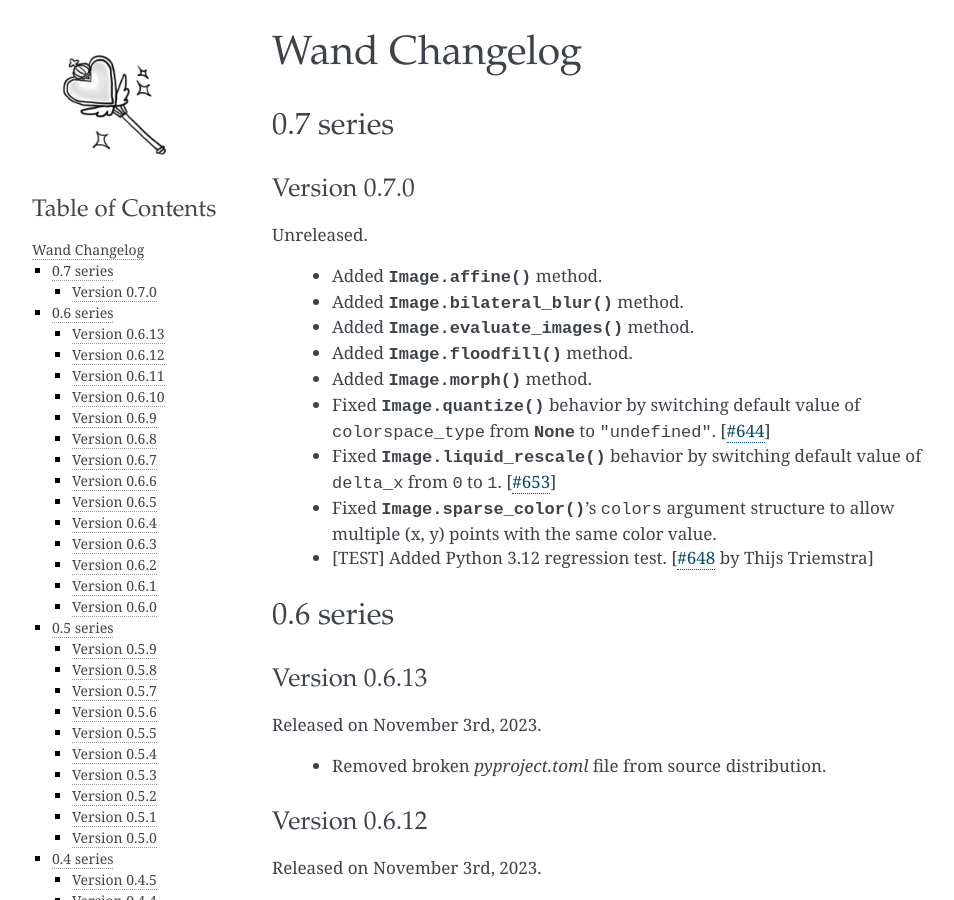
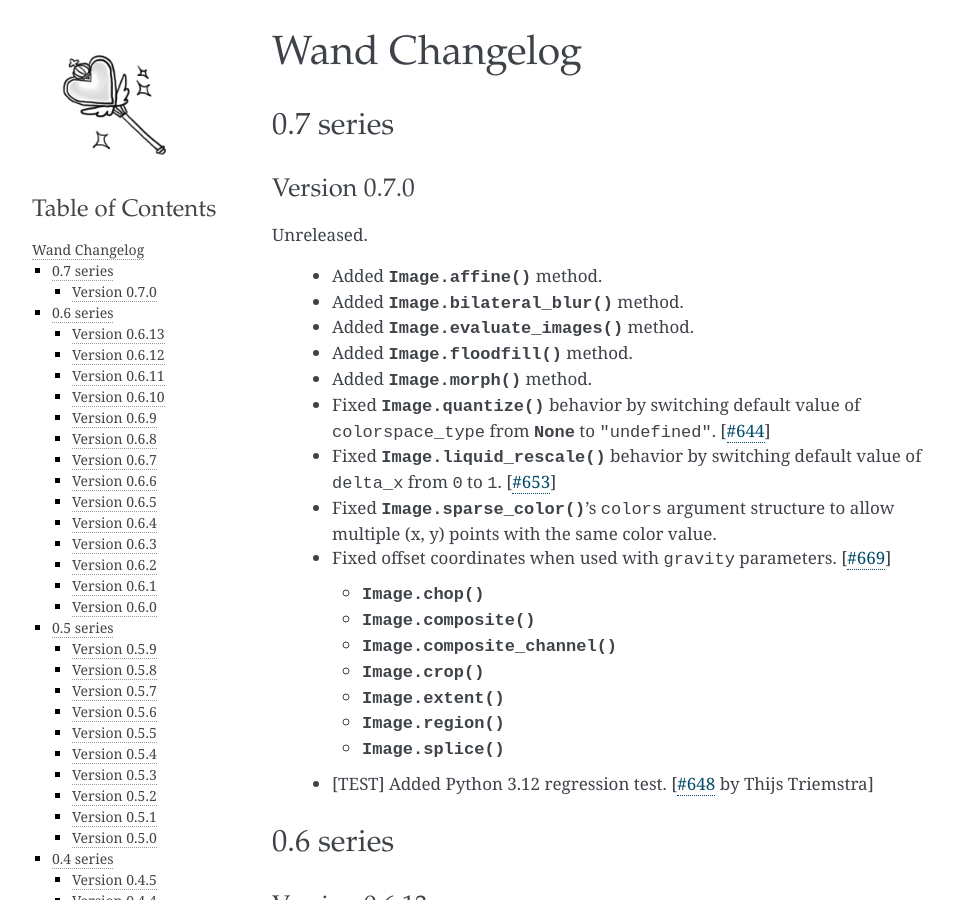
Before and after one commit to emcconville/wand, a Sphinx documentation site: the page built from docs/changes.rst, in a window 1280 px wide and 900 px high. Shown: the whole window, without its empty margins (148-1102 px from the left). Built offline with Sphinx 7.4.7, drawn with Linux system fonts in a browser that asks for light colours; some web fonts are replaced; pages that are not in the unit, such as notebooks, are missing from menus; the version number could not be read and is left out.

Commit message:
Issue #669 - Allow x/y coords with gravity parameters

```diff
--- a/docs/changes.rst
+++ b/docs/changes.rst
@@ -24,6 +24,16 @@
  - Fixed :meth:`Image.liquid_rescale() <wand.image.BaseImage.liquid_rescale>` behavior
    by switching default value of ``delta_x`` from ``0`` to ``1``. [:issue:`653`]
  - Fixed :meth:`Image.sparse_color() <wand.image.BaseImage.sparse_color>`'s ``colors`` argument structure to allow multiple (x, y) points with the same color value.
+ - Fixed offset coordinates when used with ``gravity`` parameters. [:issue:`669`]
+
+   - :meth:`Image.chop() <wand.image.BaseImage.chop>`
+   - :meth:`Image.composite() <wand.image.BaseImage.composite>`
+   - :meth:`Image.composite_channel() <wand.image.BaseImage.composite_channel>`
+   - :meth:`Image.crop() <wand.image.BaseImage.crop>`
+   - :meth:`Image.extent() <wand.image.BaseImage.extent>`
+   - :meth:`Image.region() <wand.image.BaseImage.region>`
+   - :meth:`Image.splice() <wand.image.BaseImage.splice>`
+
  - [TEST] Added Python 3.12 regression test. [:issue:`648` by Thijs Triemstra]
 
 
```
Also changed, not shown: 2 other files.
